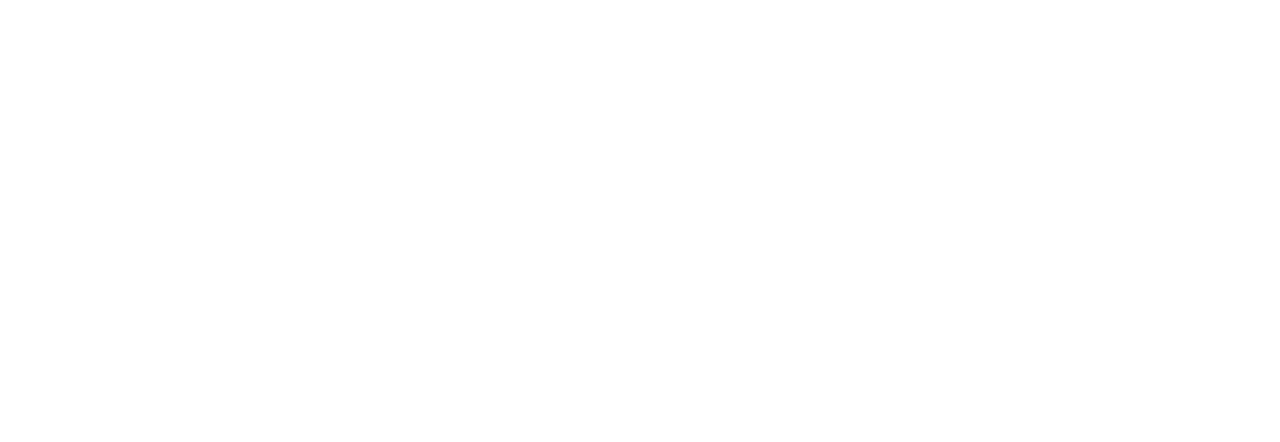
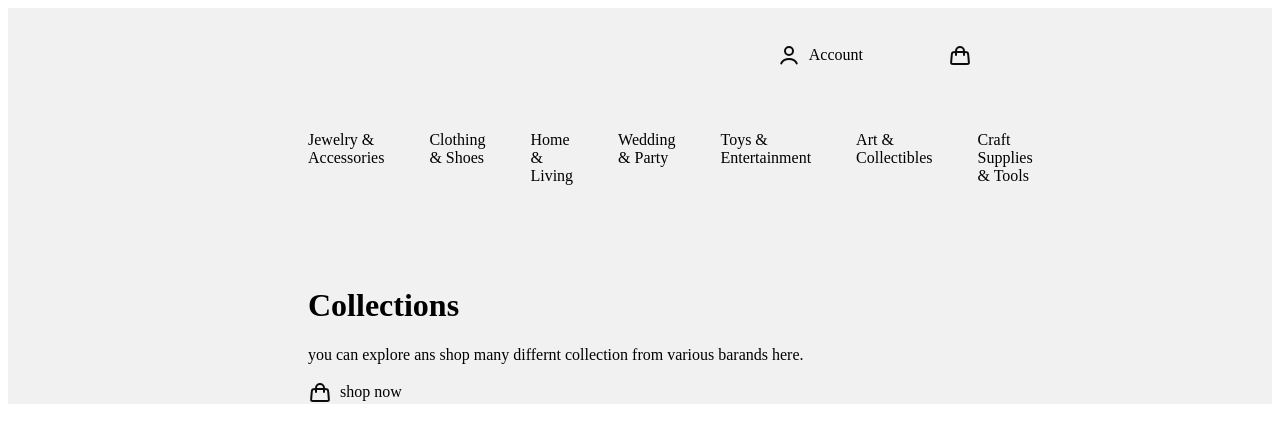
Before and after one commit to Kicum/clother-shop, a plain HTML site: page index.html in a window 1280 px wide. Drawn offline with Linux system fonts and the light colour scheme.

Commit message:
first commit

```diff
--- a/css/main.css
+++ b/css/main.css
@@ -0,0 +1,44 @@
+.container {
+  padding: 35px 300px 0;
+  box-sizing: border-box;
+  margin: 0 auto;
+  background-color: #f1f1f1;
+}
+
+.header {
+  display: flex;
+
+  flex-direction: column;
+}
+
+.top-header {
+  display: flex;
+  justify-content: flex-end;
+  gap: 85px;
+}
+
+.acc-link {
+  text-decoration: none;
+  color: #000;
+  display: flex;
+  align-items: center;
+  align-content: center;
+  gap: 8px;
+}
+
+.nav {
+  margin-top: 60px;
+  display: flex;
+  gap: 45px;
+  justify-content: space-between;
+}
+
+.nav-link {
+  text-decoration: none;
+  color: #000;
+}
+.product {
+  margin-top: 81px;
+  display: flex;
+  gap: 100px;
+}
--- a/index.html
+++ b/index.html
@@ -7,5 +7,49 @@
     <title>Clother Shop</title>
     <link rel="stylesheet" href="./css/main.css" />
   </head>
-  <body></body>
+  <body>
+    <div class="container">
+      <header class="header">
+        <div class="top-header">
+          <div class="acc">
+            <a class="acc-link" href="#">
+              <img src="./img/svg/User.svg" alt="account icon" />
+              <span class="acc-title">Account</span>
+            </a>
+          </div>
+          <div class="shopping">
+            <a href="#"><img src="./img/svg/Basket.svg" alt="basket" /></a>
+          </div>
+        </div>
+
+        <nav class="nav">
+          <a class="nav-link" href="#">Jewelry & Accessories</a>
+          <a class="nav-link" href="#">Clothing & Shoes</a>
+          <a class="nav-link" href="#">Home & Living</a>
+          <a class="nav-link" href="#">Wedding & Party</a>
+          <a class="nav-link" href="#">Toys & Entertainment</a>
+          <a class="nav-link" href="#">Art & Collectibles</a>
+          <a class="nav-link" href="#">Craft Supplies & Tools</a>
+        </nav>
+
+        <div class="product">
+          <div class="main-content">
+            <h1>Collections</h1>
+            <p>
+              you can explore ans shop many differnt collection from various
+              barands here.
+            </p>
+            <a class="acc-link" href="#">
+              <img src="./img/svg/Basket.svg" alt="basket" /> shop now
+            </a>
+          </div>
+          <div class="main-photo"></div>
+        </div>
+      </header>
+
+      <main class="main"></main>
+
+      <footer class="footer"></footer>
+    </div>
+  </body>
 </html>
```
Also changed, not shown: img/svg/Basket.svg (added), img/svg/User.svg (added), 2 other files.
